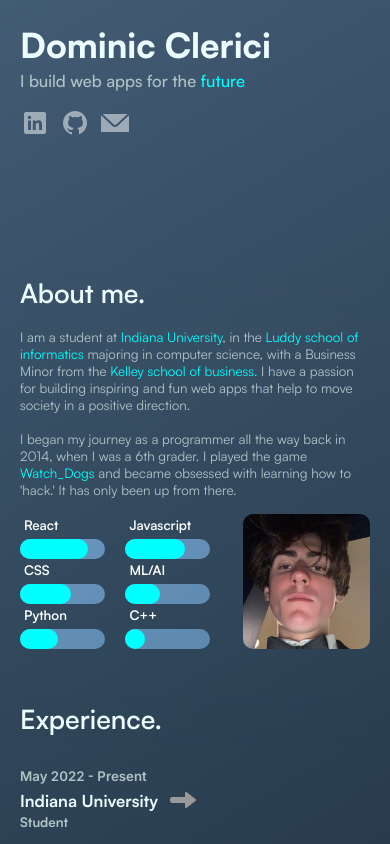
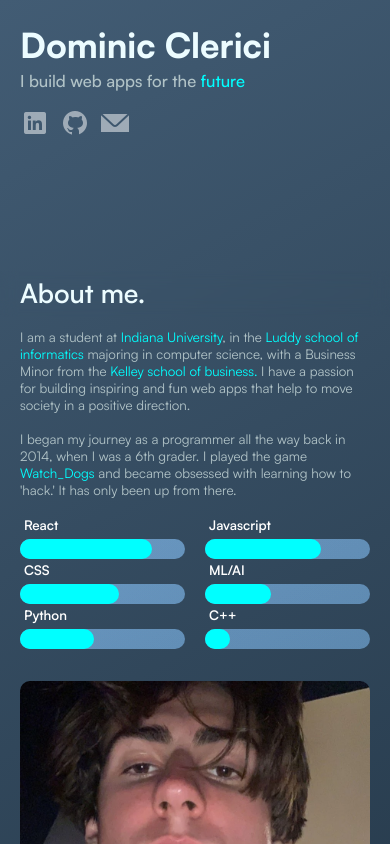
Before and after one commit to DominicClerici/personal-portfolio, a Next.js app: page / in a window 390 px wide. Shown: the top 844 px of the page. Built offline with nearby package versions, Linux system fonts and the light colour scheme.

Commit message:
image sizing fix

```diff
--- a/components/About/About.module.css
+++ b/components/About/About.module.css
@@ -18,6 +18,21 @@
 .imageContainer {
   position: relative;
   width: 40%;
+  min-height: 250px;
+  /* height: 100%; */
+}
+@media (max-width: 650px) {
+  .skillContainer {
+    width: 100%;
+  }
+  .row {
+    flex-direction: column;
+    align-items: center;
+  }
+  .imageContainer {
+    width: 100%;
+    max-width: 350px;
+  }
 }
 .imageContainer img {
   border-radius: 10px;
```
